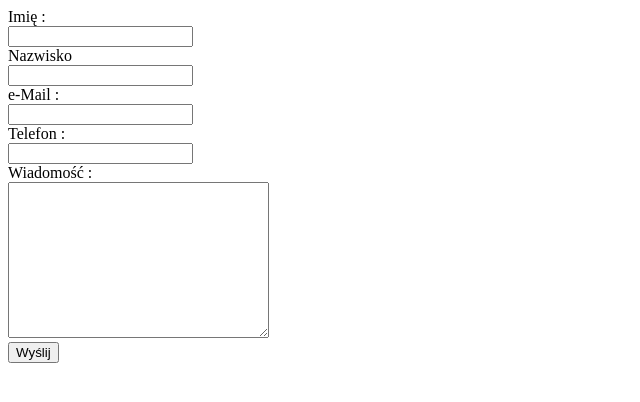
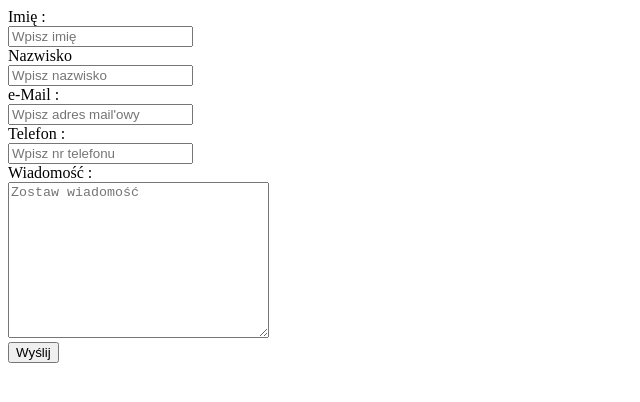
Before and after one commit to 2eM/formularz, a plain HTML site: page index.html in a window 1280 px wide. Shown: the whole page, without its empty margins (0-640 px from the left). Drawn offline with Linux system fonts and the light colour scheme.

Commit message:
ver-04 | dodanie pleaceholderów

```diff
--- a/index.html
+++ b/index.html
@@ -7,15 +7,15 @@
 <body>
     <form action="https://formspree.io/obrzut.marcin@gmail.com" method="post">
        <label for="imie"> Imię : </label><br>
-            <input type="text" name="imie" id="imie"><br>
+            <input type="text" name="imie" id="imie" placeholder="Wpisz imię"><br>
         <label for="nazwisko">Nazwisko</label><br>
-            <input type="text" name="nazwisko" id="nazwisko"><br>
+            <input type="text" name="nazwisko" id="nazwisko" placeholder="Wpisz nazwisko"><br>
         <label for="mail">e-Mail : </label><br>
-            <input type="email" name="mail" id="mail"><br>
+            <input type="email" name="mail" id="mail" placeholder="Wpisz adres mail'owy"><br>
         <label for="telefon">Telefon : </label><br>
-            <input type="number" name="telefon" id="telefon"><br>
+            <input type="number" name="telefon" id="telefon" placeholder="Wpisz nr telefonu"><br>
         <label for="wiadomosc">Wiadomość : </label><br>
-            <textarea name="wiadomosc" id="wiadomosc" maxlength="50" cols="30" rows="10"></textarea><br>
+    <textarea name="wiadomosc" id="wiadomosc" maxlength="50" cols="30" rows="10" placeholder="Zostaw wiadomość"></textarea><br>
         <input type="submit" value="Wyślij"><br>
     </form>
 </body>
```
